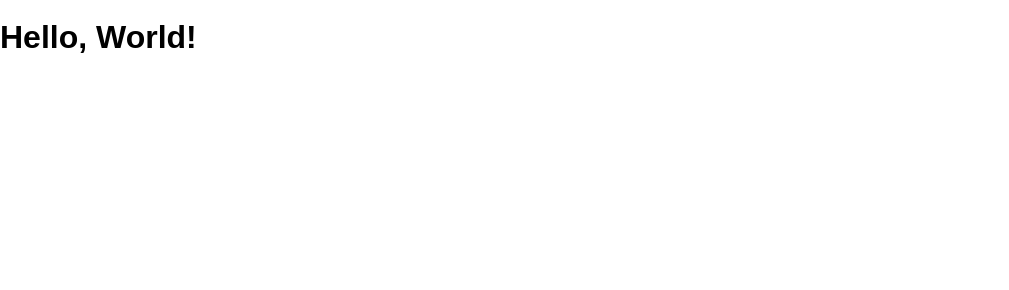
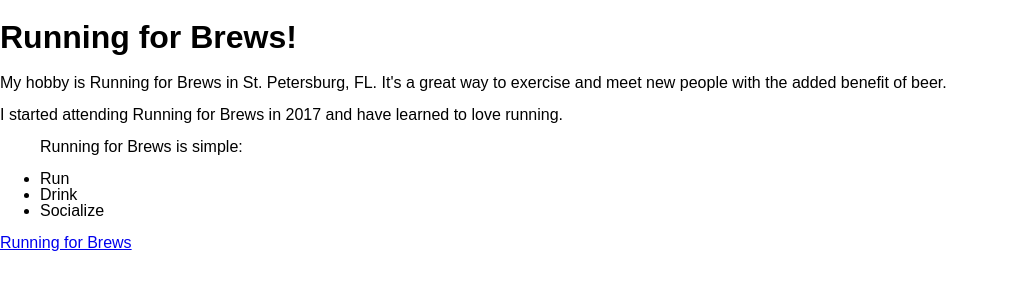
Before and after one commit to AntGrimm/running-for-brews, a website: page public/index.html in a window 1280 px wide. Shown: the whole page, without its empty margins (0-1009 px from the left). Drawn offline with Linux system fonts and the light colour scheme.

Commit message:
First pass of running for brews done

```diff
--- a/public/index.html
+++ b/public/index.html
@@ -8,6 +8,20 @@
     <link rel="stylesheet" href="/screen.css">
   </head>
   <body>
-    <h1 class='hello-world'>Hello, World!</h1>
+    <h1 class='hello-world'>Running for Brews!</h1>
+    <!-- For paragraphs -->
+    <section>
+      <p>
+        My hobby is Running for Brews in St. Petersburg, FL. It's a great way to exercise and meet new people with the added benefit of beer.<br><br> I started attending Running for Brews in 2017 and have learned to love running.
+      </p>
+    <!-- for lists -->
+      <ul>Running for Brews is simple:<br><br>
+        <li>Run</li>
+        <li>Drink</li>
+        <li>Socialize</li>
+      </ul>
+    <!-- For links -->
+    <a href = "https://runningforbrews.com/locations/stpete.html">Running for Brews</a>
+  </section>
   </body>
 </html>
```
Also changed, not shown: package.json (+5 -3 lines), 1 other file.
